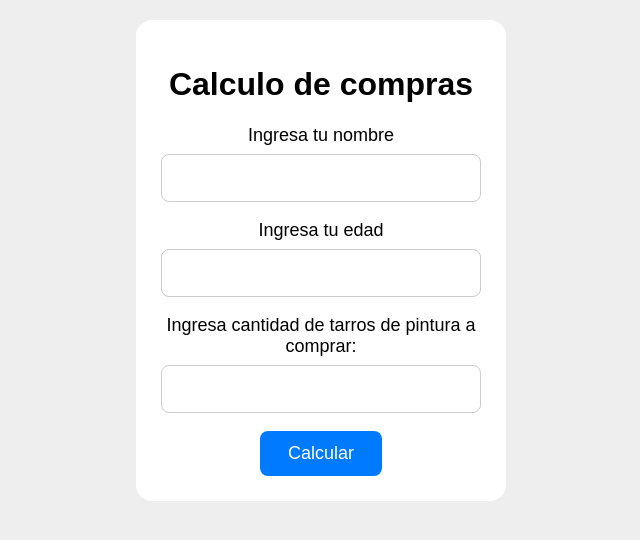
After one commit to oscarlpereira/examen_programacion_web, a Flask app: page /ejercicio1 in a window 1280 px wide. The commit adds this page. Shown: the top 540 px of the page, without its empty margins (319-959 px from the left). Run offline with Flask 3, Linux system fonts and the light colour scheme.

Commit message:
Versión final

```diff
--- a/app/routes.py
+++ b/app/routes.py
@@ -5,3 +5,63 @@ main = Blueprint("main", __name__)
 @main.route("/")
 def index():
     return render_template("index.html")
+
+@main.route("/ejercicio1", methods=["GET", "POST"])
+def ejercicio1():
+    precio =  9000
+    nombre = total = descuento = total_a_pagar = None
+
+    def descuento_edad (edad):
+        if 18 <= edad <= 30:
+            return 0.15
+        elif edad > 30:
+            return 0.25
+        return 0
+
+
+    def total_sin_descuento(cantidad, precio):
+        return cantidad * precio
+
+
+    def calculo_descuento(total, porcentaje):
+        return total * porcentaje
+
+
+    if request.method == "POST":
+        nombre = request.form["nombre"]
+        edad = int(request.form["edad"])
+        cantidad = int(request.form["cantidad_tarros"])
+
+        total= total_sin_descuento(cantidad, precio)
+        porcentaje = descuento_edad(edad)
+        descuento = calculo_descuento(total, porcentaje)
+        total_a_pagar = total - descuento
+
+    return render_template(
+        "ejercicio1.html",
+        nombre=nombre,
+        total=total,
+        descuento=descuento,
+        total_a_pagar=total_a_pagar,
+        )
+
+@main.route("/ejercicio2", methods=["GET", "POST"])
+def ejercicio2():
+    admin1 = "juan"
+    contrasena1 = "admin"
+    admin2 = "pepe"
+    contrasena2 = "user"
+
+    acceso = None
+    usuario = None
+
+    if request.method == "POST":
+        usuario = request.form["usuario"]
+        contrasena = request.form["contrasena"]
+
+        if (usuario == admin1 and contrasena == contrasena1) or \
+           (usuario == admin2 and contrasena == contrasena2):
+            acceso = True
+        else:
+            acceso = False
+    return render_template("ejercicio2.html", acceso=acceso, usuario=usuario)
--- /dev/null
+++ b/app/static/css/style.css
@@ -0,0 +1,77 @@
+body {
+    background-color: #eeeeee;
+    font-family: Arial, sans-serif;
+    margin: 0;
+    padding: 20px;
+    display: flex;
+    justify-content: center;   /* horizontal */
+}
+/* Contenedor: ordena los botones */
+.cuadro  {
+    display: flex;
+    gap: 24px;
+
+}
+/* Botones */
+.cuadro a {
+    display: flex;
+    justify-content: center;
+    align-items: center;
+    width: 200px;
+    height: 200px;
+    color: #ffffff;
+    text-decoration: none;
+    border-radius: 8px;
+    font-size: 18px;
+
+}
+
+
+.boton1 {
+    background-color: #B00EB0;
+}
+.boton2 {
+    background-color: #8BC820;
+}
+
+form {
+    display: flex;
+    flex-direction: column;
+    align-items: center;
+    background-color: #ffffff;
+    max-width: 320px;
+    padding: 25px;
+    border-radius: 16px;
+    text-align: center;
+
+}
+
+form label {
+    margin-bottom: 8px;
+    font-size: 18px;
+}
+
+form input {
+    width: 100%;
+    box-sizing: border-box;
+    padding: 14px;
+    margin-bottom: 18px;
+    border: 1px solid #ccc;
+    border-radius: 8px;
+    font-size: 16px;
+}
+
+form button {
+    background-color: #007bff;
+    font-family: inherit;
+    color: #ffffff;
+    border: none;
+    padding: 12px 28px;
+    border-radius: 8px;
+    font-size: 18px;
+    cursor: pointer;
+}
+
+form button:hover {
+    background-color: #0066d6;
+}
--- /dev/null
+++ b/app/templates/ejercicio1.html
@@ -0,0 +1,28 @@
+<!DOCTYPE html>
+<html lang="es">
+<head>
+    <meta charset="UTF-8">
+    <title>Ejercicio 1</title>
+    <link rel="stylesheet" href="/static/css/style.css">
+</head>
+<body>
+
+<form method="POST">
+    <h1>Calculo de compras</h1>
+    <label for="nombre">Ingresa tu nombre</label>
+    <input type="text" id="nombre" name="nombre" required>
+    <label for="edad">Ingresa tu edad</label>
+    <input type="number" id="edad" name="edad" required>
+    <label for="cantidad_tarros">Ingresa cantidad de tarros de pintura a comprar:</label>
+    <input type="number" id="cantidad_tarros" name="cantidad_tarros" required>
+    <button>Calcular</button>
+    {% if total is not none %}
+    <p>Nombre del cliente: {{ nombre }}</p>
+    <p>Total sin descuento: ${{ total }}</p>
+    <p>El descuento es: ${{ descuento }}</p>
+    <p>El total a pagar es: ${{ total_a_pagar }}</p>
+    {% endif %}
+
+</form>
+</body>
+</html>
```
Also changed, not shown: app/templates/ejercicio2.html (added, +28 -0 lines), app/templates/index.html (+9 -3 lines), main.py (deleted).
